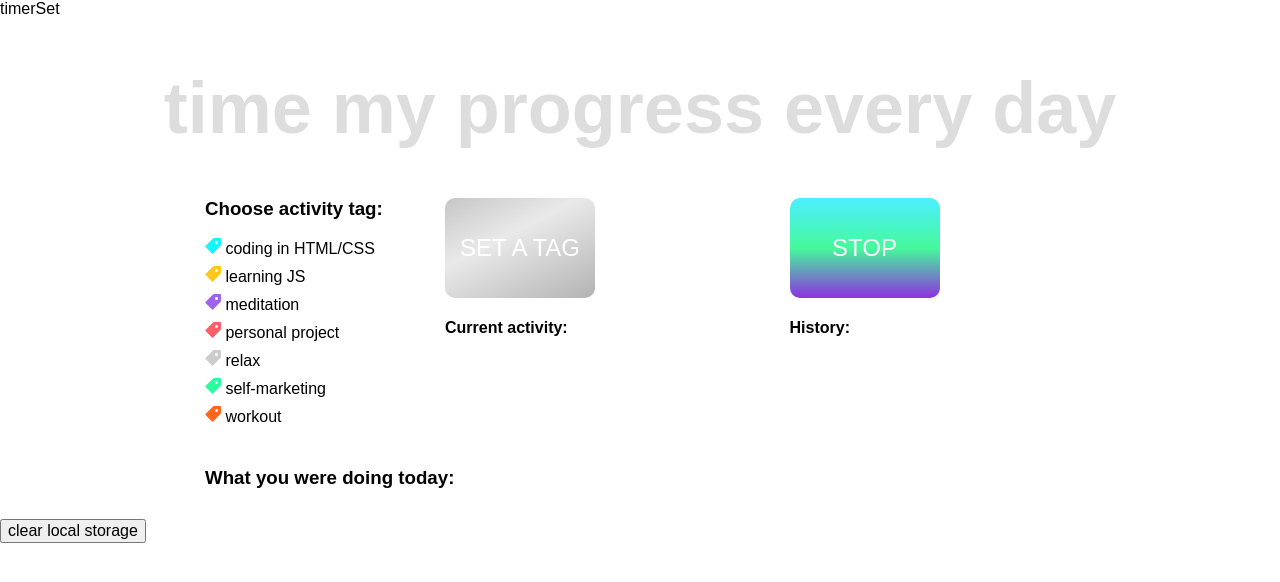
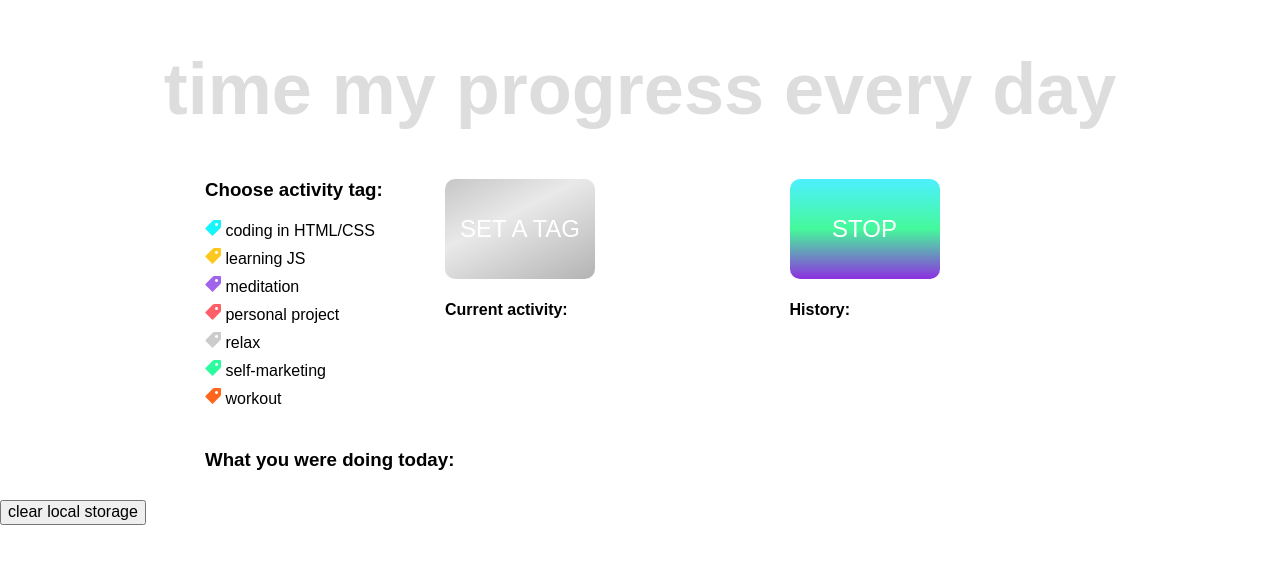
Before and after one commit to nadyawyn/daytimer, a website: page src/index.html in a window 1280 px wide. Drawn offline with nearby package versions, Linux system fonts and the light colour scheme; files that its build step writes are made by us from their sources.

Commit message:
Merged timerSet

```diff
--- a/src/index.html
+++ b/src/index.html
@@ -11,7 +11,7 @@
 
 <body>
 	<header class="header">
-		timerSet
+
 		<h1 class="header__title">time my progress every day</h1>
 	</header>
 	<main>
```
Also changed, not shown: dist/index.html.
